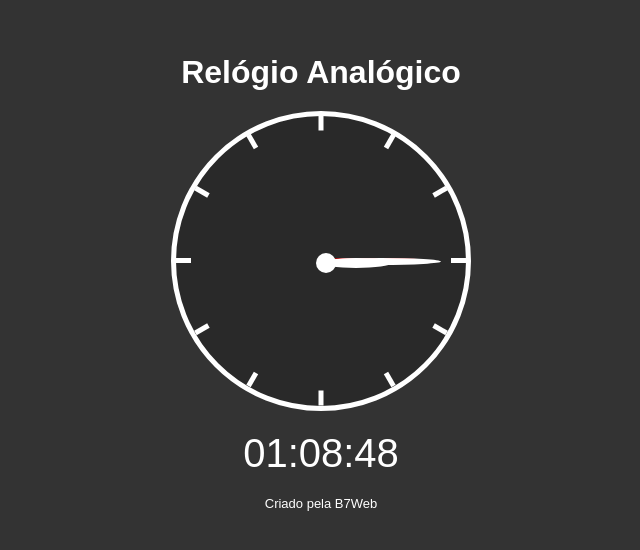
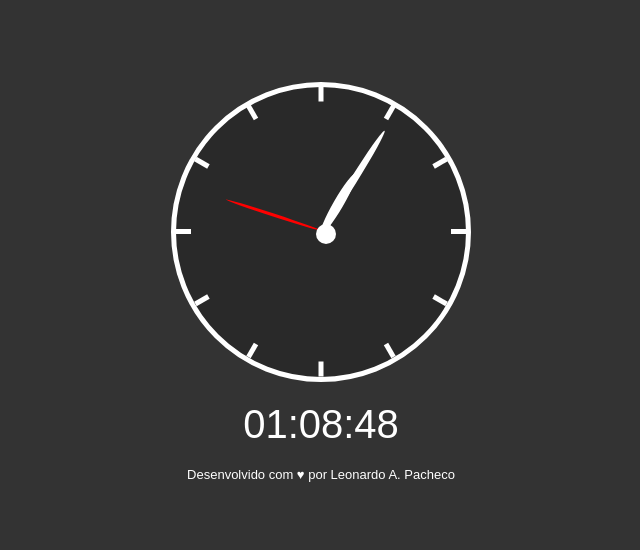
Before and after one commit to Leonardo-A-Pacheco/Clock-JS, a plain HTML site: page index.html in a window 1280 px wide. Shown: the part 118-668 px from the top of the page, without its empty margins (319-959 px from the left). Drawn offline with Linux system fonts and the light colour scheme.

Commit message:
Finish-Project

```diff
--- a/index.html
+++ b/index.html
@@ -1,14 +1,14 @@
 <!DOCTYPE html>
-<html lang="pt">
+<html lang="pt-BR">
 <head>
     <meta charset="UTF-8">
     <meta http-equiv="X-UA-Compatible" content="IE=edge">
     <meta name="viewport" content="width=device-width, initial-scale=1.0">
-    <title>Relógio Analógico</title>
+    <title>Clock-Project.</title>
     <link rel="stylesheet" href="style.css" />
 </head>
 <body>
-    <h1>Relógio Analógico</h1>
+    <!-- <h1>Relógio Analógico</h1> -->
 
     <div class="relogio">
         <div class="riscos">
@@ -34,7 +34,7 @@
     </div>
     <div class="digital">--:--:--</div>
 
-    <footer>Criado pela B7Web</footer>
+    <footer>Desenvolvido com ♥ por Leonardo A. Pacheco</footer>
 
     <script src="script.js"></script>
 </body>
--- a/script.js
+++ b/script.js
@@ -10,14 +10,25 @@ function updateClock(){
     let second = now.getSeconds();
 
     digitalElement.innerHTML = `${fixZero(hour)}:${fixZero(minute)}:${fixZero(second)}`;
+
+    let sDeg = ((360/60) * second) - 90;
+    let mDeg = ((360/90) * minute) - 90;
+    let hDeg = ((360/12) * hour) - 90;
+
+    sElement.style.transform = `rotate(${sDeg}deg)`;
+    mElement.style.transform = `rotate(${mDeg}deg)`;
+    hElement.style.transform = `rotate(${hDeg}deg)`;
+
 }
 
 function fixZero(time){
-    if(time < 10){
-        return '0' + time;
-    } else {
-        return time;
-    }
+    // if(time < 10){
+    //     return '0' + time;
+    // } else {
+    //     return time;
+    // }
+    return time < 10 ? `0${time}` : time;
 }
 
 setInterval(updateClock, 1000);
+updateClock();
```
